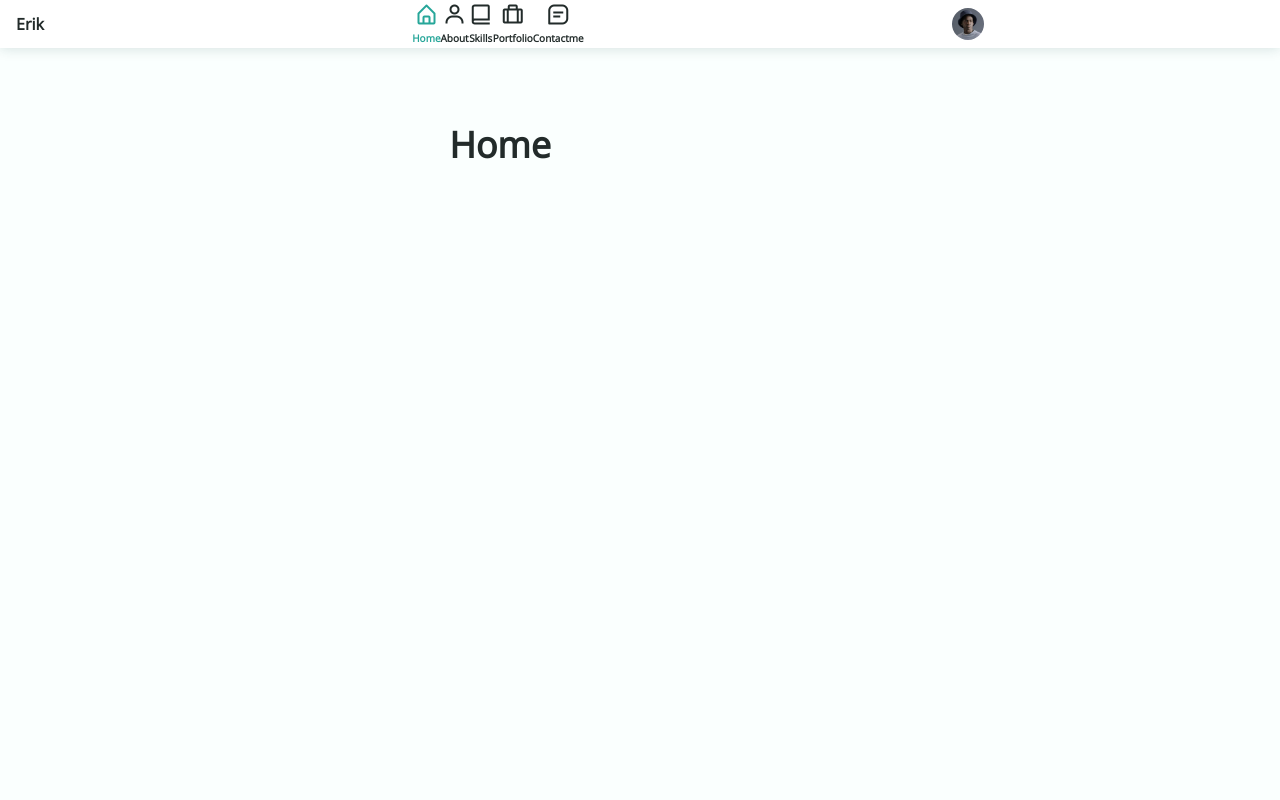
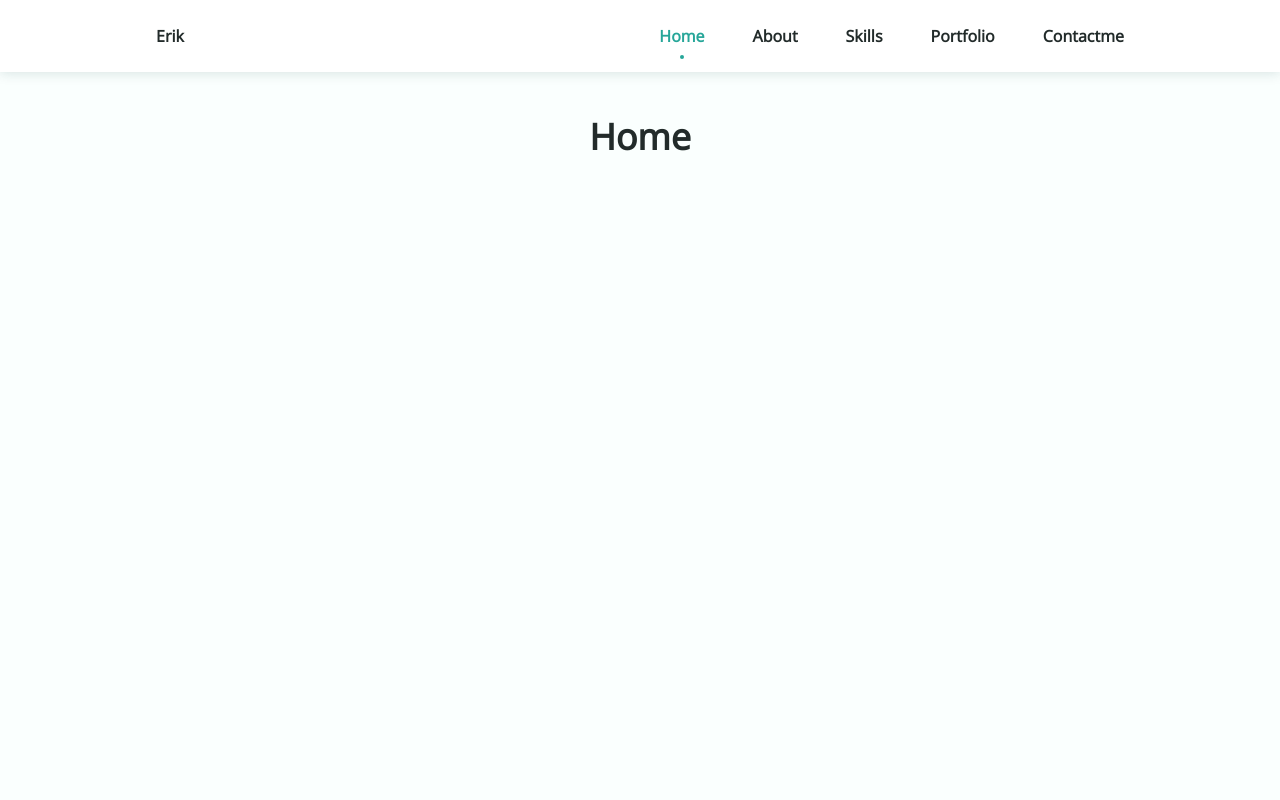
Before and after one commit to Erik161/Responsive-Bottom-Navigation-Bar-Using-HTML-CSS-JavaScript-Dot-Bar-Navigation, a plain HTML site: page index.html in a window 1280 px wide. Shown: the top 800 px of the page. Drawn offline with nearby package versions, Linux system fonts and the light colour scheme.

Commit message:
Media Queries

```diff
--- a/assets/CSS/style.css
+++ b/assets/CSS/style.css
@@ -194,3 +194,73 @@ img{
 .scroll-header{
     box-shadow:0 1px 12px hsl(var(--hue), var(--sat), 15%, 0.15);
 }
+
+
+
+
+/*=============== MEDIA QUERIES ===============*/
+
+/*For small devices  */
+/* remove if you choose, the minimalist design */
+@media screen and (max-width:320px){
+    nav__name{
+        display: none;
+    }
+}
+
+/*For medium devices  */
+@media screen and (min-width:576px){
+    .nav__list{
+        justify-content: center;
+        column-gap: 3rem;
+    }
+}
+
+@media screen and (min-width: 767px) {
+    body {
+      margin: 0;
+    }
+    .section {
+      padding: 7rem 0 2rem;
+    }
+    .nav {
+      height: calc(var(--header-height) + 1.5rem); /* 4.5rem */
+    }
+    .nav__img {
+      display: none;
+    }
+    .nav__icon {
+      display: none;
+    }
+    .nav__name {
+      font-size: var(--normal-font-size);
+      /* display: block; */ /* Minimalist design, visible labels */
+    }
+    .nav__link:hover {
+      color: var(--first-color);
+    }
+
+    /* First design, remove if you choose the minimalist design */
+    .active-link::before {
+      content: '';
+      position: absolute;
+      bottom: -.75rem;
+      width: 4px;
+      height: 4px;
+      background-color: var(--first-color);
+      border-radius: 50%;
+    }
+
+    /* Minimalist design */
+    /* .active-link::before{
+        bottom: -.75rem;
+    } */
+  }
+
+  /* For large devices */
+  @media screen and (min-width: 1024px) {
+    .container {
+      margin-left: auto;
+      margin-right: auto;
+    }
+  }
```
